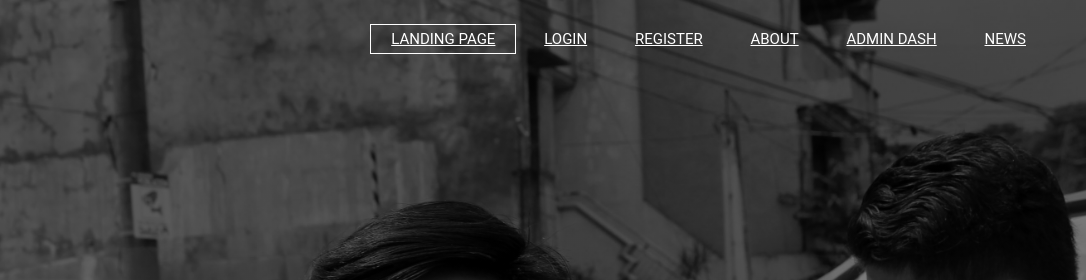
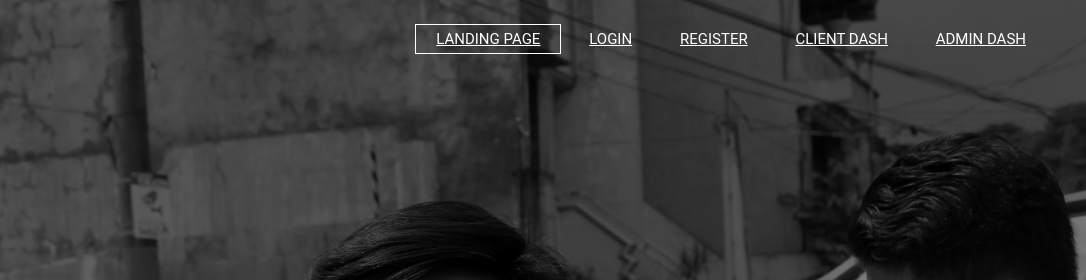
Before and after one commit to NepJohn/Q3, a plain HTML site: page index.html in a window 1280 px wide. Shown: the top 280 px of the page, 194-1280 px from the left. Drawn offline with Linux system fonts and the light colour scheme.

Commit message:
Update index.html

```diff
--- a/index.html
+++ b/index.html
@@ -15,9 +15,9 @@
         <li class="active"><a href=""> LANDING PAGE </a></li>
         <li><a href="https://nepjohn.github.io/Q3/LoginandReg.html"> LOGIN  </a></li>
         <li><a href="https://nepjohn.github.io/Q3/LoginandReg.html"> REGISTER </a></li>
-        <li><a href=""> ABOUT </a></li>
+        <li><a href=""> CLIENT DASH </a></li>
         <li><a href="file:///C:/Users/neppy/Desktop/2nd_yr_books/YEARR_2022_2ND_SEM/3rd%20year/Platform/Websites/toUpload/E.)%20Admin%20(Done)/index.html"> ADMIN DASH </a></li>
-        <li><a href=""> NEWS </a></li>
+
 
     </ul>
 
```
